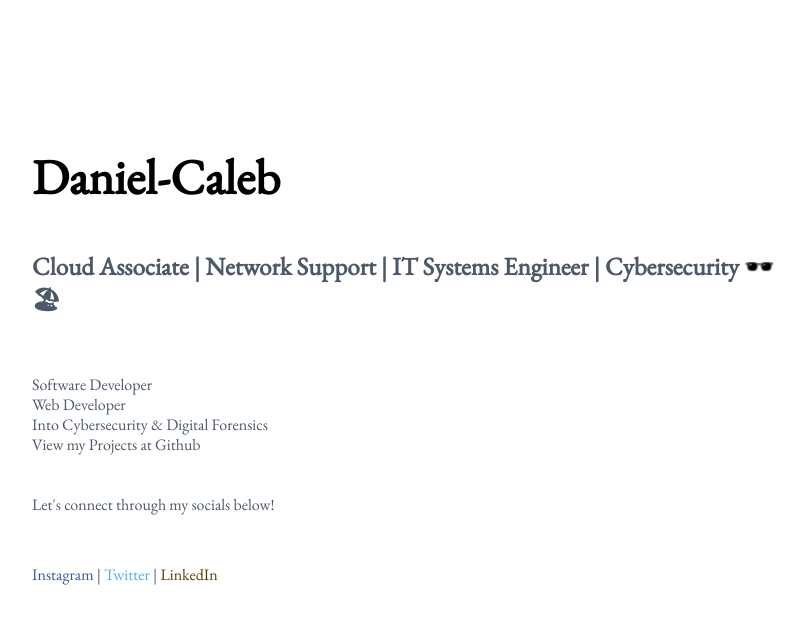
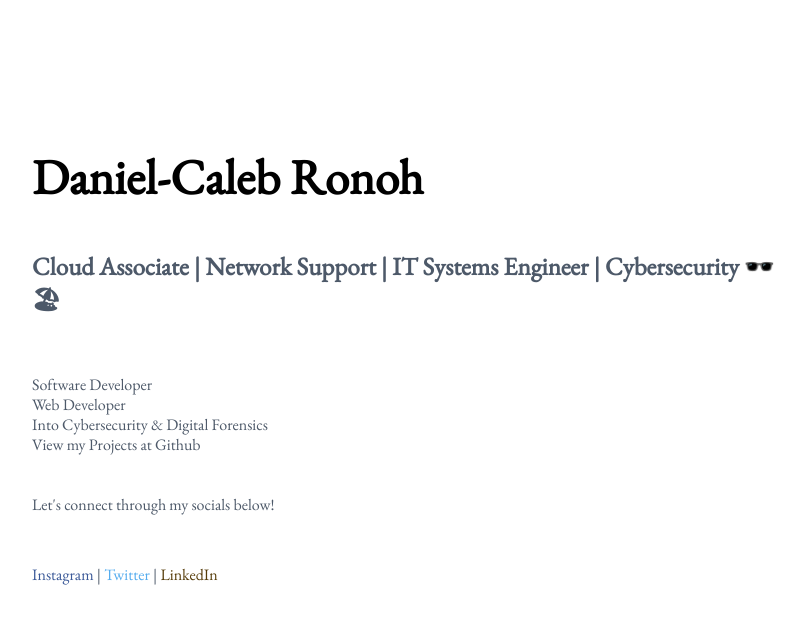
Before and after one commit to daniel-caleb/iamdanielcaleb, a plain HTML site: page index.html in a window 1280 px wide. Shown: the whole page, without its empty margins (233-1038 px from the left). Drawn offline with nearby package versions, Linux system fonts and the light colour scheme.

Commit message:
Update header name to include full name

```diff
--- a/index.html
+++ b/index.html
@@ -40,7 +40,7 @@
 <main role="main" class="container">
 
     <section>
-        <h1>Daniel-Caleb</h1>
+        <h1>Daniel-Caleb Ronoh</h1>
         <h5 class="text-secondary">
             Cloud Associate | Network Support | IT Systems Engineer | Cybersecurity 🕶️ 🏖
         </h5>
```
